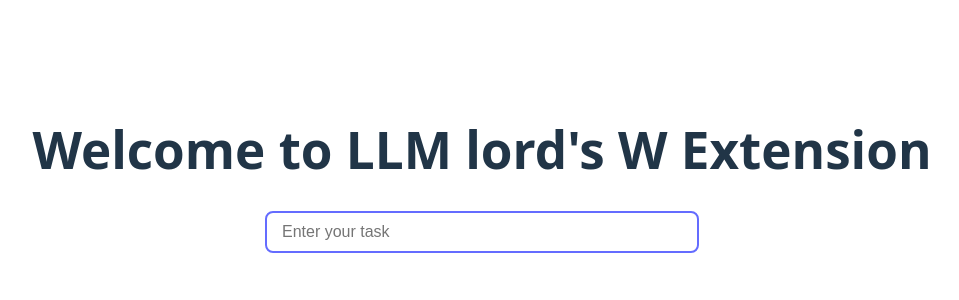
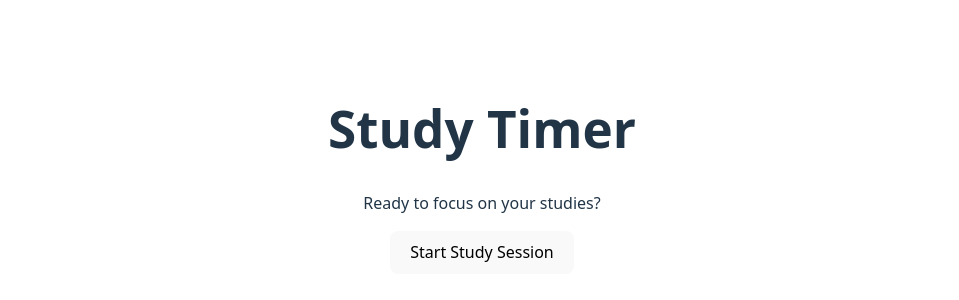
Before and after one commit to KevinLin1803/Lock-In, a React (Vite) app: page / in a window 1280 px wide. Shown: the part 230-530 px from the top of the page, without its empty margins (158-1117 px from the left). Built offline with nearby package versions, Linux system fonts and the light colour scheme.

Commit message:
adding stuff

```diff
--- a/src/App.jsx
+++ b/src/App.jsx
@@ -1,36 +1,87 @@
-import { useState } from 'react'
-import reactLogo from './assets/react.svg'
-import viteLogo from '/vite.svg'
-import './App.css'
+"use client"
+
+import { useState, useEffect } from "react"
+import "./App.css"
 
 function App() {
-  // const [count, setCount] = useState(0)
+  const [step, setStep] = useState("start") // "start", "taskInput", "sessionActive"
+  const [task, setTask] = useState("")
+  const [startTime, setStartTime] = useState(null)
+  const [endTime, setEndTime] = useState(null)
+  const [windowSize, setWindowSize] = useState({ width: window.innerWidth, height: window.innerHeight })
+
+  useEffect(() => {
+    const handleResize = () => {
+      setWindowSize({ width: window.innerWidth, height: window.innerHeight })
+    }
+    window.addEventListener("resize", handleResize)
+    return () => window.removeEventListener("resize", handleResize)
+  }, [])
+
+  const handleStartSession = () => {
+    setStep("taskInput")
+  }
+
+  const handleSubmitTask = () => {
+    if (task.trim() === "") return
+    const timestamp = new Date().toISOString()
+    setStartTime(timestamp)
+    setStep("sessionActive")
+    console.log("Session started at:", timestamp)
+  }
+
+  const handleEndSession = () => {
+    const timestamp = new Date().toISOString()
+    setEndTime(timestamp)
+    setStep("start")
+    setTask("")
+    console.log("Session ended at:", timestamp)
+  }
 
   return (
-    <>
-      {/* <div>
-        <a href="https://vite.dev" target="_blank">
-          <img src={viteLogo} className="logo" alt="Vite logo" />
-        </a>
-        <a href="https://react.dev" target="_blank">
-          <img src={reactLogo} className="logo react" alt="React logo" />
-        </a>
-      </div> */}
-      <h1>Welcome to LLM lord's W Extension</h1>
+    <div className="app-container">
+      <div className="timer-card">
+        <h1 className="app-title">Study Timer</h1>
 
-      <input placeholder="Enter your task" className="styled-input"></input>
-      {/* <div className="card">
-        <button onClick={() => setCount((count) => count + 1)}>
-          count is {count}
-        </button>
-        <p>
-          Edit <code>src/App.jsx</code> and save to test HMR
-        </p>
+        {step === "start" && (
+          <div className="step-container start-step">
+            <p>Ready to focus on your studies?</p>
+            <button onClick={handleStartSession} className="btn btn-primary">
+              Start Study Session
+            </button>
+          </div>
+        )}
+
+        {step === "taskInput" && (
+          <div className="step-container task-step">
+            <p>What will you be working on?</p>
+            <input
+              type="text"
+              value={task}
+              onChange={(e) => setTask(e.target.value)}
+              className="task-input"
+              placeholder="Enter your task..."
+            />
+            <button onClick={handleSubmitTask} className="btn btn-success">
+              Begin Focus
+            </button>
+          </div>
+        )}
+
+        {step === "sessionActive" && (
+          <div className="step-container active-step">
+            <div className="task-display">
+              <h2>Currently Focusing On:</h2>
+              <p className="task-text">{task}</p>
+            </div>
+            <button onClick={handleEndSession} className="btn btn-danger">
+              End Session
+            </button>
+          </div>
+        )}
       </div>
-      <p className="read-the-docs">
-        Click on the Vite and React logos to learn more
-      </p> */}
-    </>
+
+    </div>
   )
 }
 
```
Also changed, not shown: src/assets/cat.svg (added).
